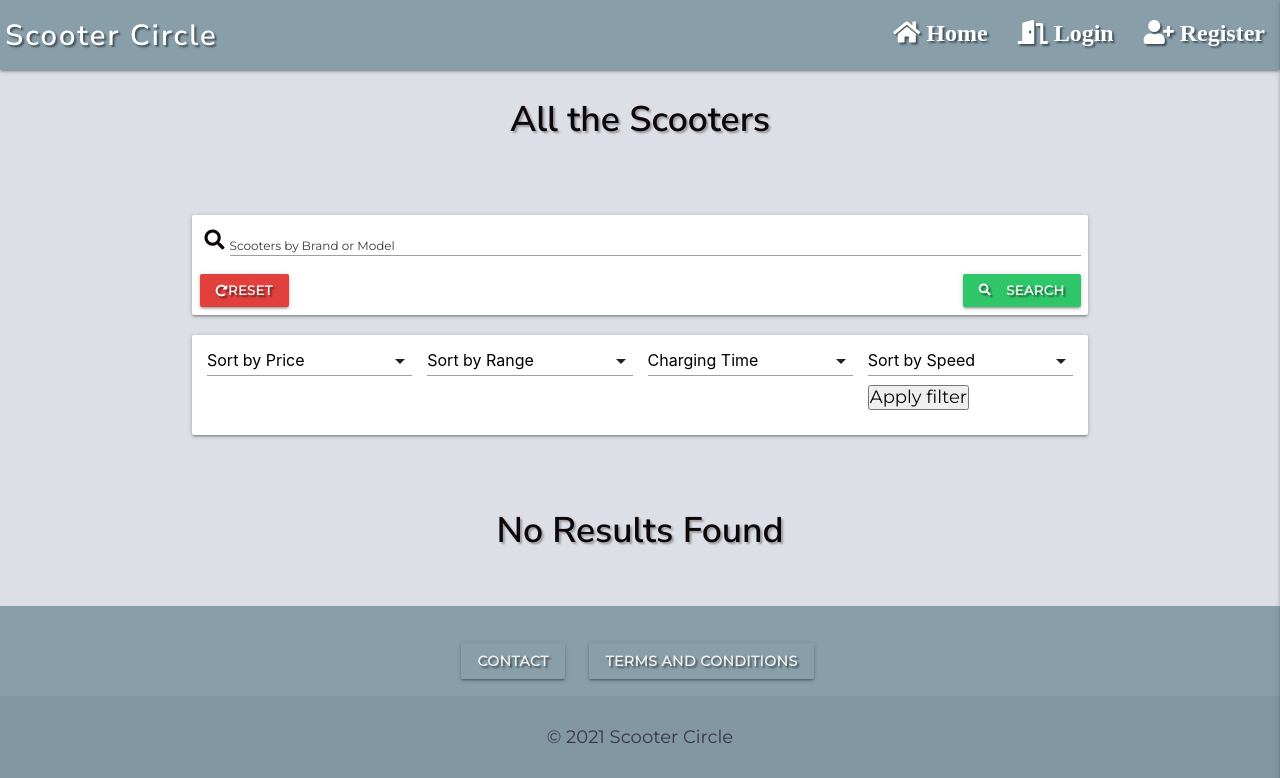
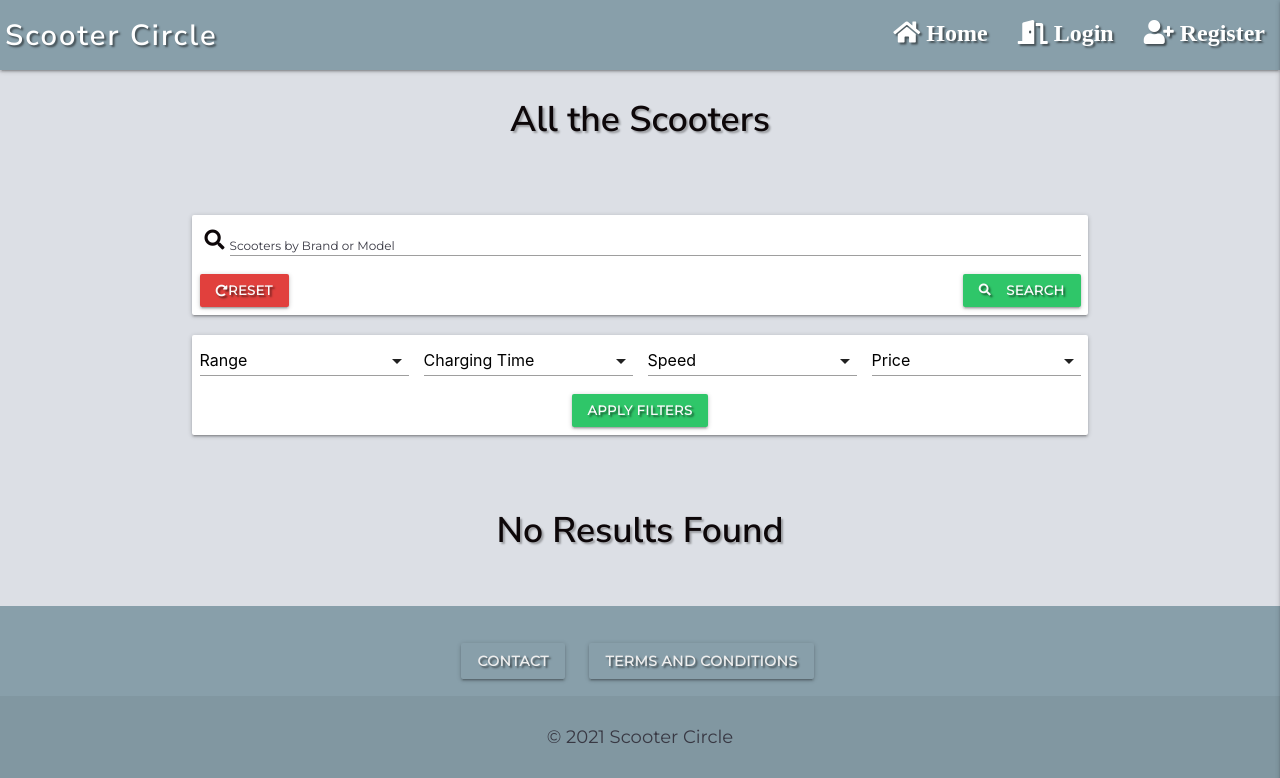
Before and after one commit to marina601/scooter-circle, a Flask app: page /sort in a window 1280 px wide. Shown: the top 778 px of the page. Run offline with Flask 2, Linux system fonts and the light colour scheme; data that the repository does not hold is empty; some libraries are stand-ins or nearby versions.

Commit message:
Added style to the filter form

```diff
--- a/static/css/style.css
+++ b/static/css/style.css
@@ -237,6 +237,15 @@ form {
 position: absolute !important;
 right:    0;
 bottom:   0;
+}
+
+.filter-panel {
+   height: 10rem !important;
+}
+
+.filter-btn {
+   display: flex;
+   justify-content: center;
 }
 
 /*****************View Product*************************/
@@ -499,3 +508,9 @@ footer {
       padding-right: 8px;
    }
 }
+
+@media screen and (max-width: 992px) {
+   .filter-panel {
+      height: 18rem !important;
+   }
+}
--- a/templates/products.html
+++ b/templates/products.html
@@ -7,7 +7,7 @@
         <h2 class="text-center heading">All the Scooters</h2>
       </div>
     </div>
-    <!--My Search Form -->
+    <!--Search Form -->
     <div class="row card-panel search-panel">
       <form action="{{ url_for('search') }}" method="POST" class="col s12 search-form">
         <div class="row valign-wrapper center-align">
@@ -30,44 +30,58 @@
       </form>
     </div>
     <!--Sort Products-->
-    <div class="row card-panel search-panel">
+    <div class="row card-panel filter-panel">
       <form action="{{ url_for('sort') }}" method="GET" class="col s12 search-form">
-        <!--Sort by Price-->
-        <div class="input-field col s3">
-          <select id="product_price" name="product_price">
-            <option value="" disabled selected>Sort by Price</option>
+        <!--Sort by Range-->
+        <div class="row">
+        <div class="input-field col l3 m6 s6">
+          <select id="product_max_range" name="product_max_range">
+            <option value="" disabled selected>Range</option>
             <option value="low">Low</option>
             <option value="high">High</option>
           </select>
-          <label id="product_price"></label>
+          <label for="product_max_range"></label>
         </div>
-        <div class="input-field col s3">
-          <select id="product_max_range" name="product_max_range">
-            <option value="" disabled selected>Sort by Range</option>
-            <option value="low">Low</option>
-            <option value="high">High</option>
-          </select>
-          <label is="product_max_range"></label>
-        </div>
-        <div class="input-field col s3">
+        <!--Sort by Charging Time-->
+        <div class="input-field col l3 m6 s6" id="product_battery_charge">
           <select name="product_battery_charge">
             <option value="" disabled selected>Charging Time</option>
             <option value="slow">Slow</option>
             <option value="fast">Fast</option>
           </select>
-          <label></label>
+          <label for="product_battery_charge"></label>
         </div>
-        <div class="input-field col s3">
-          <select name="product_max_speed">
-            <option value="" disabled selected>Sort by Speed</option>
+        <!--Sort by Speed-->
+        <div class="input-field col l3 m6 s6">
+          <select name="product_max_speed" id="poduct_max_speed">
+            <option value="" disabled selected>Speed</option>
             <option value="slow">Slow</option>
             <option value="fast">Fast</option>
           </select>
-          <label></label>
-          <button type="submit">Apply filter</button>
+          <label for="poduct_max_speed"></label>
+        </div>
+        <!--Sort by Price-->
+        <div class="input-field col l3 m6 s6">
+          <select id="product_price" name="product_price">
+            <option value="" disabled selected>Price</option>
+            <option value="low">Low</option>
+            <option value="high">High</option>
+          </select>
+          <label for="product_price"></label>
+        </div>
+        </div>
+        <div class="row">
+            <div class="col s12 card-action filter-btn">
+              <button type="submit" class="text-shadow btn-small submit-btn">
+                 Apply Filters
+              </button>
+            </div>
+         </div>
         </div>
       </form>
     </div>
+
+    <!--Display Products-->
     {% if products|length > 0 %}
       <div class="row">
         {% for product in products %}
```
